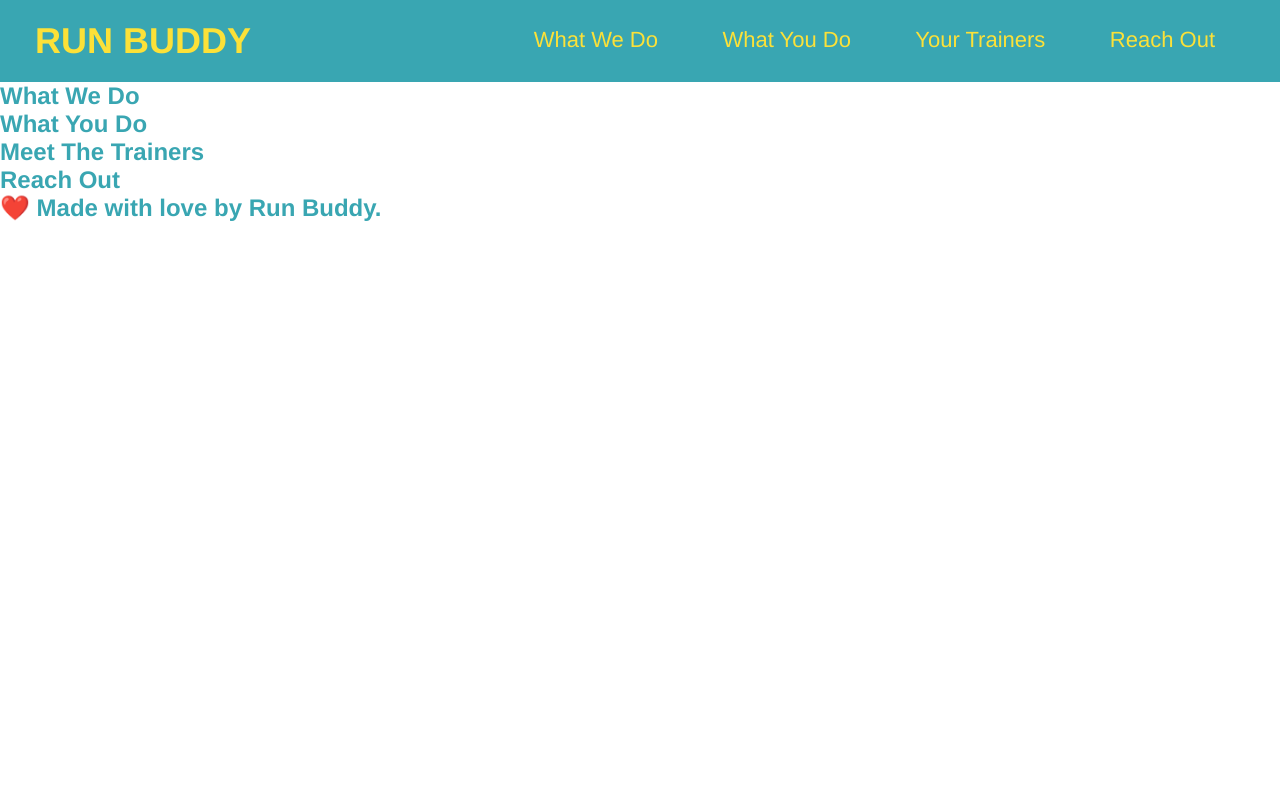
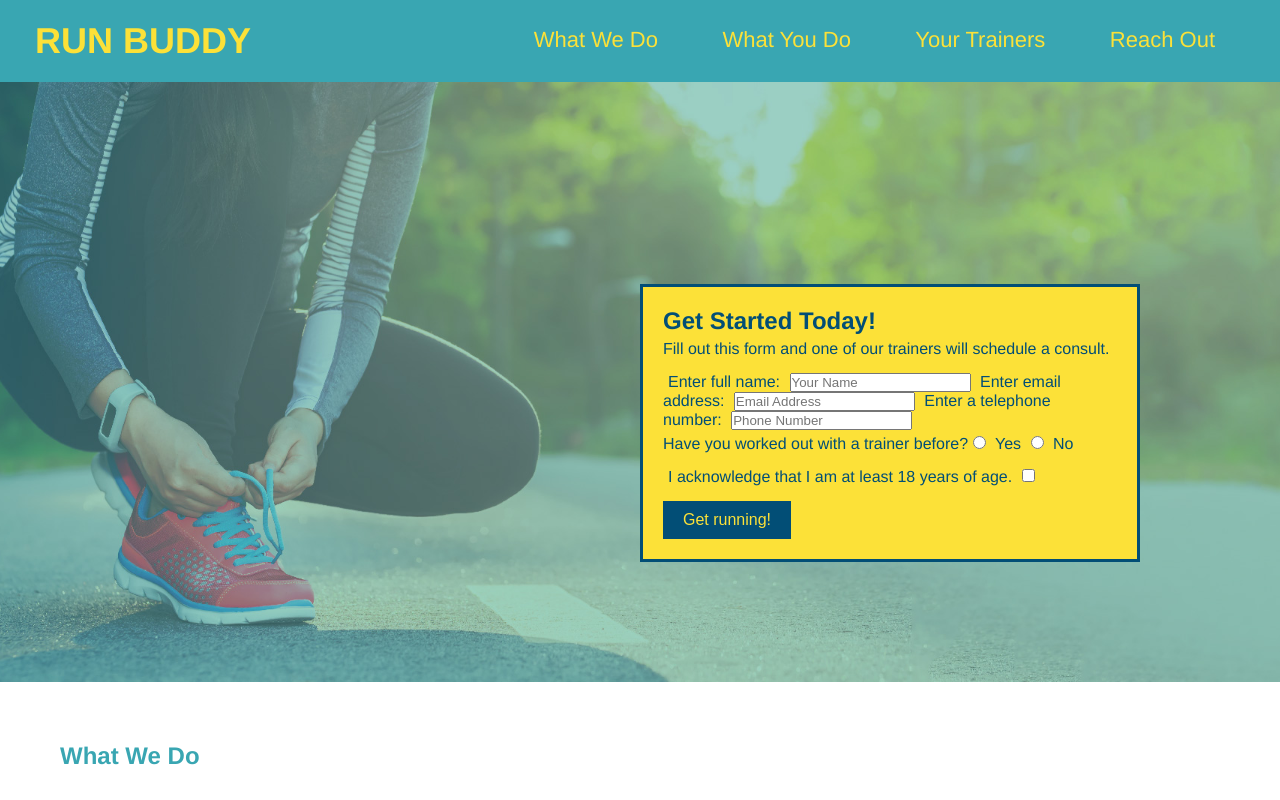
Before and after one commit to embrown92/run-buddy, a plain HTML site: page index.html in a window 1280 px wide. Shown: the top 800 px of the page. Drawn offline with Linux system fonts and the light colour scheme.

Commit message:
modified index and css hero section and uploaded image files

```diff
--- a/assets/css/style.css
+++ b/assets/css/style.css
@@ -1,13 +1,23 @@
+
 * {
   margin: 0;
   padding: 0;
+  box-sizing: border-box;
 }
+
+
+/*---Body Style Start---*/
 
 body {
   color: #39a6b2;
   font-family: Helvetica, Arial, sans-serif;
+  font-size: 16px;
 }
+/*---Body Style Start---*/
 
+
+
+/*---Header Style Start---*/
 
 header {
   padding: 20px 35px;
@@ -19,10 +29,7 @@ header h1 {
   font-size: 36px;
   color: #fce138;
   margin: 0;
-}
-
-header a {
-  color: #fce138;
+  display: inline;
 }
 
 header a {
@@ -52,3 +59,93 @@ header h1 {
   margin: 0;
   display: inline;
 }
+
+section {
+  padding: 60px;
+}
+/*---Header Style End---*/
+
+
+
+/*---Hero Style Start---*/
+.hero {
+  background-image: url("../images/hero-bg.jpg");
+  height: 600px;
+  background-size: cover;
+  background-position: center;
+  position: relative;
+}
+
+.hero-form {
+  border: 3px solid #024e76;
+  background-color: #fce138;
+  padding: 20px;
+  width: 500px;
+  color: #024e76;
+  position: absolute;
+  bottom: 120px;
+  right: 140px;
+}
+
+.hero-form h3 {
+  font-size: 24px;
+  margin: 0;
+}
+
+.hero-form p {
+  margin: 5px 0 15px 0;
+}
+
+.form-input {
+  border: 1px solid #024e76;
+  display: block;
+  padding: 7px 15px;
+  font-size: 16px;
+  color: #024e76;
+  width: 100%;
+  margin-bottom: 15px;
+}
+
+.hero-form label {
+  margin: 0 5px;
+}
+
+.hero-form button {
+  color: #fce138;
+  background-color: #024e76;
+  border: none;
+  padding: 10px 20px;
+  font-size: 16px;
+}
+
+/*---Hero Style End---*/
+
+
+
+
+
+
+/*---Footer Style Start---*/
+footer {
+  background: #fce138;
+  width: 100%;
+  padding: 40px 35px;
+}
+
+footer h2 {
+  display: inline;
+  color: #024e76;
+  font-size: 30px;
+  margin: 0;
+}
+
+footer div {
+  float: right;
+  line-height: 1.5;
+  text-align: right;
+}
+
+footer a {
+  color: #024e76;
+}
+/*---Footer Style End---*/
--- a/index.html
+++ b/index.html
@@ -35,8 +35,37 @@
     </header>
 
     <!-- hero/jumbotron -->
-    <section>
+    <section class="hero">
+        <div class="hero-form">
+            <h3>Get Started Today!</h3>
+            <p>Fill out this form and one of our trainers will schedule a consult.</p>
+            <form>
+                <label for="name">Enter full name:</label>
+                <input type="text" placeholder="Your Name" name="name" id="name" />
+                <label for="email">Enter email address:</label>
+                <input type="text" placeholder="Email Address" name="email" id="email" />
+                <label for="phone">Enter a telephone number:</label>
+                <input type="tel" placeholder="Phone Number" name="phone" id="phone" />
+                <p>
+                    Have you worked out with a trainer before?
+                    <input type="radio" name="trainer-confirm" id="trainer-yes" />
+                    <label for="trainer-yes">Yes</label>
+                    <input type="radio" name="trainer-confirm" id="trainer-no" />
+                    <label for="trainer-no">No</label>
+                </p>
+                <p>
+                    <label for="checkbox">
+                        I acknowledge that I am at least 18 years of age.
+                    </label>
+                    <input type="checkbox" name="age-confirm" id="checkbox" />
+                </p>
+                <button type="submit">
+                    Get running!
+                </button>
+            </form>
+        </div>
     </section>
+    <!-- end hero -->
 
     <!-- "what we do" section -->
     <section>
@@ -61,6 +90,10 @@
     <!-- footer -->
     <footer>
         <h2>❤️ Made with love by Run Buddy.</h2>
+        <div>
+            <a href="#">Read Our Privacy Policy</a><br />
+            &copy; 2019 Run Buddy, Inc.
+        </div>
     </footer>
 
 </body>
```
Also changed, not shown: assets/images/hero-bg.jpg (added), assets/images/step-1.svg (added), assets/images/step-2.svg (added), assets/images/step-3.svg (added), assets/images/step-4.svg (added), assets/images/trainer-1.jpg (added), assets/images/trainer-2.jpg (added), assets/images/trainer-3.jpg (added).
